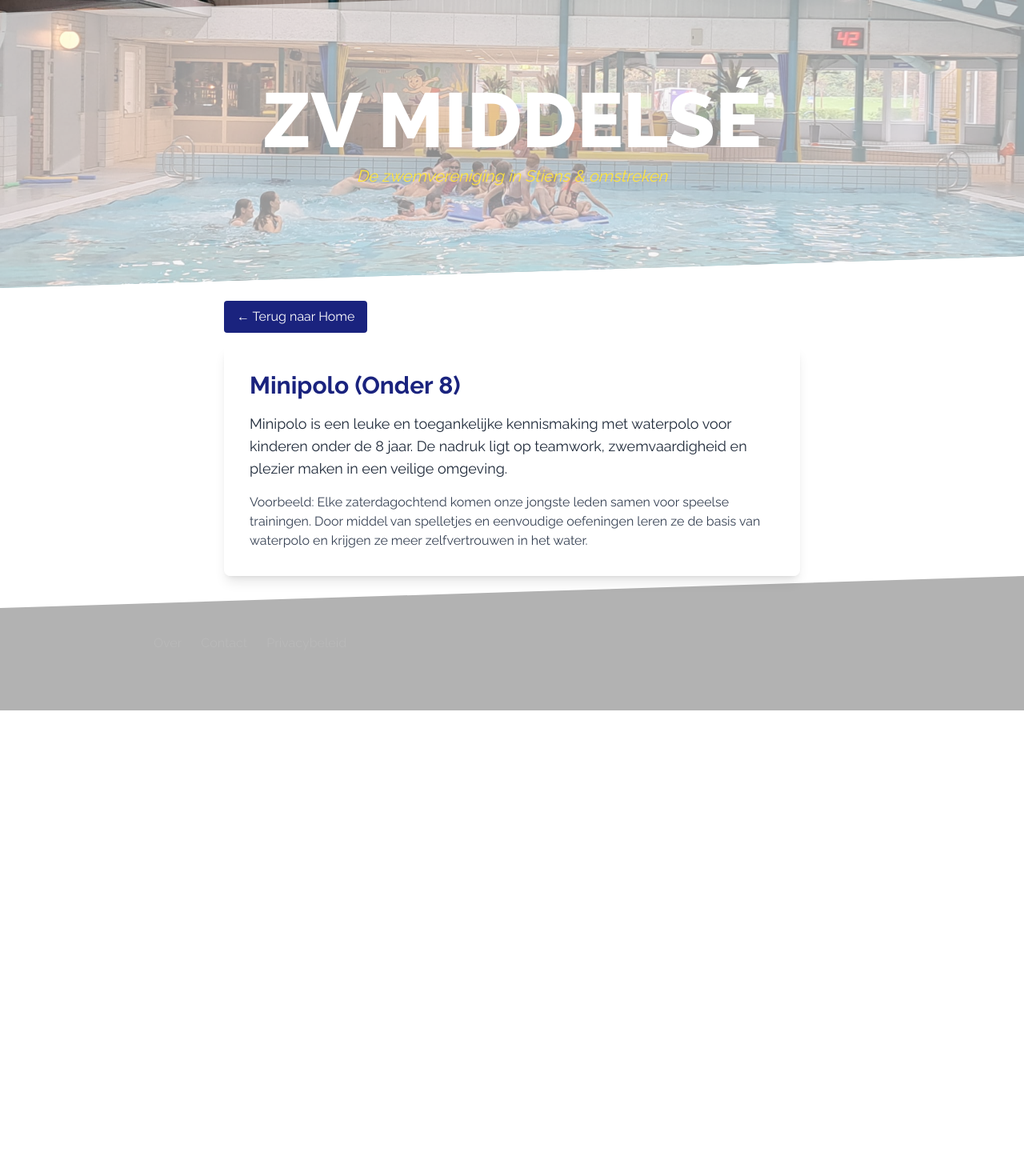
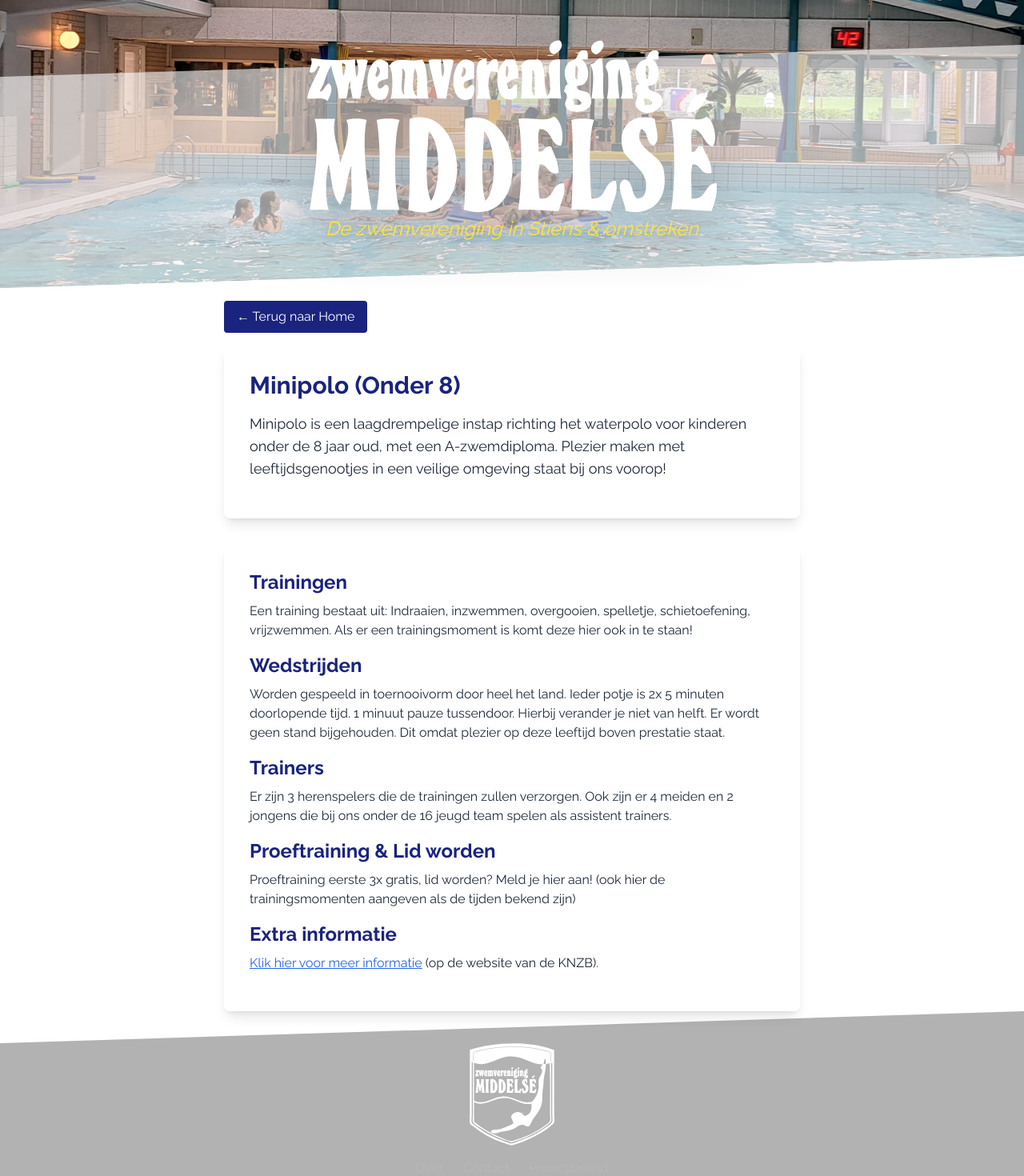
Before and after one commit to timovos/zvmiddelse-website, a Next.js app: page /minipolo in a window 1280 px wide. Shown: the part 24-1494 px from the top of the page at 80% size. Before the commit the page ends 912 px from the top, so only its background shows below. Built offline with nearby package versions, Linux system fonts and the light colour scheme.

Commit message:
Replace hexagons with rectangles

```diff
--- a/app/components/page-layout.tsx
+++ b/app/components/page-layout.tsx
@@ -6,22 +6,18 @@
     <div className="flex flex-col min-h-screen font-[family-name:var(--font-geist-sans)]">
       <header className="relative w-full h-96 overflow-hidden">
         <img
-          src="/header.jpg"
+          src="header.jpg"
           alt="Header"
           className="w-full h-full object-cover diagonal-clip-bottom"
         />
-        <div className="absolute inset-0 bg-background opacity-60 pointer-events-none z-10 diagonal-clip-top-bottom" />
-        <div className="absolute inset-0 flex flex-col justify-center items-center text-center px-4 z-20">
-          <h1
-            className="text-white text-8xl uppercase font-extrabold drop-shadow-lg"
-            style={{ fontFamily: "var(--font-raleway)" }}
-          >
-            ZV Middelsé
-          </h1>
-          <p
-            className="italic text-[color:#ffe43a] text-xl mt-2 drop-shadow-md"
-            style={{ fontFamily: "var(--font-raleway)" }}
-          >
+        <div className="absolute inset-0 bg-background opacity-60 pointer-events-none z-10 diagonal-clip-top-bottom mt-20" />
+        <div className="absolute inset-0 flex flex-col justify-center items-center text-center px-4 z-20 mt-4">
+          <img
+            src="/zvm-logo.svg"
+            alt="ZV Middelsé logo"
+            className="w-auto h-36 sm:h-42 lg:h-54 mb-1 drop-shadow-lg"
+          />
+          <p className="italic text-[color:#ffe43a] sm:text-s text-m lg:text-2xl drop-shadow-md">
             De zwemvereniging in Stiens &amp; omstreken
           </p>
         </div>
@@ -37,9 +33,14 @@
       <main className="flex-1 flex flex-col gap-8 justify-center items-center w-full z-11 px-6 max-w-3xl mx-auto min-h-64">
         {children}
       </main>
-      <footer className="w-full h-42 diagonal-clip-top p-10 bg-black opacity-30">
+      <footer className="w-full diagonal-clip-top p-10 bg-black opacity-30">
         <div className="max-w-4xl mx-auto">
-          <nav className="flex gap-6 mt-8">
+          <img
+            src="/zvm-beeldlogo.svg"
+            alt="ZV Middelsé beeldlogo"
+            className="mx-auto -mb-4 h-32"
+          />
+          <nav className="flex gap-6 mt-8 justify-center">
             <a href="/about" className="hover:underline">
               Over
             </a>
--- /dev/null
+++ b/app/components/rectangle-button.tsx
@@ -0,0 +1,23 @@
+import Link from "next/link";
+import React from "react";
+
+interface RectangleButtonProps {
+  text: string;
+  subtext?: string;
+  href: string;
+  className?: string;
+}
+
+const RectangleButton: React.FC<RectangleButtonProps> = ({ text, subtext, href, className }) => (
+  <a
+    className={`flex flex-col items-center justify-center px-8 py-6 rounded-2xl border-8 border-yellow-400 shadow-lg hover:bg-yellow-50 transition-colors duration-200 text-center w-80 h-40 bg-center bg-cover relative overflow-hidden ${className}`}
+    style={{ backgroundImage: "url('/header.jpg')", textDecoration: "none" }}
+    href={href}
+  >
+    <div className="absolute inset-0 bg-black/60 pointer-events-none" />
+    <span className="font-bold text-xl text-white mb-1 relative z-10">{text}</span>
+    {subtext && <span className="text-sm text-white relative z-10">{subtext}</span>}
+  </a>
+);
+
+export default RectangleButton;
--- a/app/globals.css
+++ b/app/globals.css
@@ -77,3 +77,12 @@
 .hexagon-button:hover {
   transform: scale(1.05);
 }
+
+section p a {
+  text-decoration: underline;
+  color: #2563eb; /* Tailwind blue-700 */
+  transition: color 0.2s;
+}
+section p a:hover {
+  color: #1e40af; /* Tailwind blue-900 */
+}
--- a/app/minipolo/page.tsx
+++ b/app/minipolo/page.tsx
@@ -3,15 +3,37 @@
 export default function Minipolo() {
   return (
     <PageLayout>
+
       <section className="bg-white/80 rounded-lg shadow-lg p-8">
         <h2 className="text-3xl font-bold mb-4 text-[#1a237e]">Minipolo (Onder 8)</h2>
         <p className="text-lg text-gray-800 mb-4">
-          Minipolo is een leuke en toegankelijke kennismaking met waterpolo voor kinderen onder de 8 jaar.
-          De nadruk ligt op teamwork, zwemvaardigheid en plezier maken in een veilige omgeving.
+          Minipolo is een laagdrempelige instap richting het waterpolo voor kinderen onder de 8 jaar oud, met een
+          A-zwemdiploma. Plezier maken met leeftijdsgenootjes in een veilige omgeving staat bij ons voorop!
         </p>
-        <p className="text-gray-700">
-          Voorbeeld: Elke zaterdagochtend komen onze jongste leden samen voor speelse trainingen.
-          Door middel van spelletjes en eenvoudige oefeningen leren ze de basis van waterpolo en krijgen ze meer zelfvertrouwen in het water.
+      </section>
+
+      <section className="bg-white/80 rounded-lg shadow-lg p-8">
+        <h2 className="text-2xl font-bold mb-2 text-[#1a237e]">Trainingen</h2>
+        <p className="mb-4 text-gray-800">
+          Een training bestaat uit: Indraaien, inzwemmen, overgooien, spelletje, schietoefening, vrijzwemmen.
+          Als er een trainingsmoment is komt deze hier ook in te staan!
+        </p>
+        <h2 className="text-2xl font-bold mb-2 text-[#1a237e]">Wedstrijden</h2>
+        <p className="mb-4 text-gray-800">
+          Worden gespeeld in toernooivorm door heel het land. Ieder potje is 2x 5 minuten doorlopende tijd. 1 minuut pauze tussendoor. Hierbij verander je niet van helft.
+          Er wordt geen stand bijgehouden. Dit omdat plezier op deze leeftijd boven prestatie staat.
+        </p>
+        <h2 className="text-2xl font-bold mb-2 text-[#1a237e]">Trainers</h2>
+        <p className="mb-4 text-gray-800">
+          Er zijn 3 herenspelers die de trainingen zullen verzorgen. Ook zijn er 4 meiden en 2 jongens die bij ons onder de 16 jeugd team spelen als assistent trainers.
+        </p>
+        <h2 className="text-2xl font-bold mb-2 text-[#1a237e]">Proeftraining & Lid worden</h2>
+        <p className="mb-4 text-gray-800">
+          Proeftraining eerste 3x gratis, lid worden? Meld je hier aan! (ook hier de trainingsmomenten aangeven als de tijden bekend zijn)
+        </p>
+        <h2 className="text-2xl font-bold mb-2 text-[#1a237e]">Extra informatie</h2>
+        <p className="mb-4 text-gray-800">
+          <a href="https://www.knzb.nl/kennisartikelen/minipolo" target="_blank">Klik hier voor meer informatie</a> (op de website van de KNZB).
         </p>
       </section>
     </PageLayout>
--- a/app/page.tsx
+++ b/app/page.tsx
@@ -1,4 +1,5 @@
 import HexagonButton from "@/app/components/hexagon-button";
+import RectangleButton from "@/app/components/rectangle-button";
 
 export default function Home() {
   return (
@@ -23,54 +24,46 @@
       </header>
       <div className="bg-black opacity-30 h-[60vh] min-w-screen mt-60 absolute z-10 diagonal-clip-top-bottom"></div>
       <div className="grid grid-rows-[20px_1fr_20px] items-center justify-items-center min-h-screen pb-20
-      max-w-300 font-[family-name:var(--font-geist-sans)]">
+      font-[family-name:var(--font-geist-sans)]">
         <main className="flex flex-col sm:flex-row flex-wrap gap-8 justify-center items-center row-start-2 w-full z-11">
-          <HexagonButton
+          <RectangleButton
             text="Minipolo"
             subtext="Onder 8"
-            className="sm:-translate-y-10"
             href="/minipolo"
           />
-          <HexagonButton
+          <RectangleButton
             text="Dolfijntjes"
             subtext="Zwemles voor de jongsten"
-            className="sm:translate-y-30 md:translate-y-30 lg:translate-y-30"
             href="/dolfijntjes"
           />
-          <HexagonButton
+          <RectangleButton
             text="Jeugd waterpolo"
             subtext="Voor jeugdleden"
-            className="sm:-translate-y-10"
             href="/jeugd-waterpolo"
           />
-          <HexagonButton
+          <RectangleButton
             text="Wedstrijd-zwemmen"
             subtext="Zwemwedstrijden"
-            className="sm:translate-y-30 md:-translate-y-10 lg:-translate-y-10"
             href="/wedstrijdzwemmen"
           />
-          <HexagonButton
+          <RectangleButton
             text="Heren & dames waterpolo"
             subtext="Senioren teams"
-            className="sm:-translate-y-10 md:translate-y-30 lg:translate-y-30"
             href="/heren-dames-waterpolo"
           />
-          <HexagonButton
+          <RectangleButton
             text="Triatlon / conditie / techniek"
             subtext="Voor alle niveaus"
-            className="sm:translate-y-30 md:-translate-y-10 lg:-translate-y-10"
             href="/triatlon-conditie-techniek"
           />
-          <HexagonButton
+          <RectangleButton
             text="Clubhistorie"
             subtext="Geschiedenis van de club"
-            className="sm:-translate-y-10 md:-translate-x-40 lg:-translate-x-40"
             href="/clubhistorie"
           />
-          <HexagonButton
+          <RectangleButton
             text="Sponsoring"
             subtext="Steun onze vereniging"
-            className="sm:translate-y-30 md:translate-x-40 md:-translate-y-10 lg:translate-x-40 lg:-translate-y-10"
             href="/sponsoring"
           />
         </main>
```
